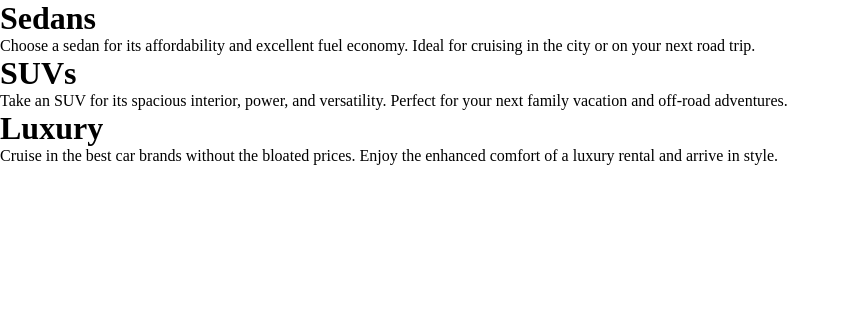
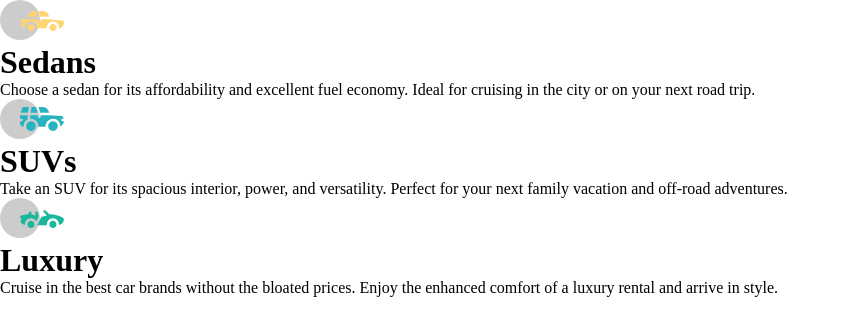
Before and after one commit to IamAbhiDev/3-column-preview-card-component-main.github.io, a plain HTML site: page index.html in a window 1280 px wide. Shown: the whole page, without its empty margins (0-850 px from the left). Drawn offline with Linux system fonts and the light colour scheme.

Commit message:
images added to index.html

```diff
--- a/index.html
+++ b/index.html
@@ -18,6 +18,8 @@
   <main class="container">
 
     <div class="container__card container__card--bright-orange">
+      <div class="container__card__icon"><img src="/images/icon-sedans.svg" alt="sedan-car-icon"
+          class="container__card__icon-img"></div>
       <h1 class="container__card__heading">Sedans</h1>
       <p class="container__card__text">Choose a sedan for its affordability and excellent fuel economy. Ideal for
         cruising in the city
@@ -25,6 +27,8 @@
     </div>
 
     <div class="container__card container__card--dark-cyan">
+      <div class="container__card__icon"><img src="/images/icon-suvs.svg" alt="suv-car-icon"
+          class="container__card__icon-img"></div>
       <h1 class="container__card__heading">SUVs</h1>
       <p class="container__card__text">Take an SUV for its spacious interior, power, and versatility. Perfect for your
         next family vacation
@@ -32,6 +36,8 @@
     </div>
 
     <div class="container__card container__card--very-dark-cyan">
+      <div class="container__card__icon"><img src="/images/icon-luxury.svg" alt="luxury-car-icon"
+          class="container__card__icon-img"></div>
       <h1 class="container__card__heading">Luxury</h1>
       <p class="container__card__text">Cruise in the best car brands without the bloated prices. Enjoy the enhanced
         comfort of a luxury
```
